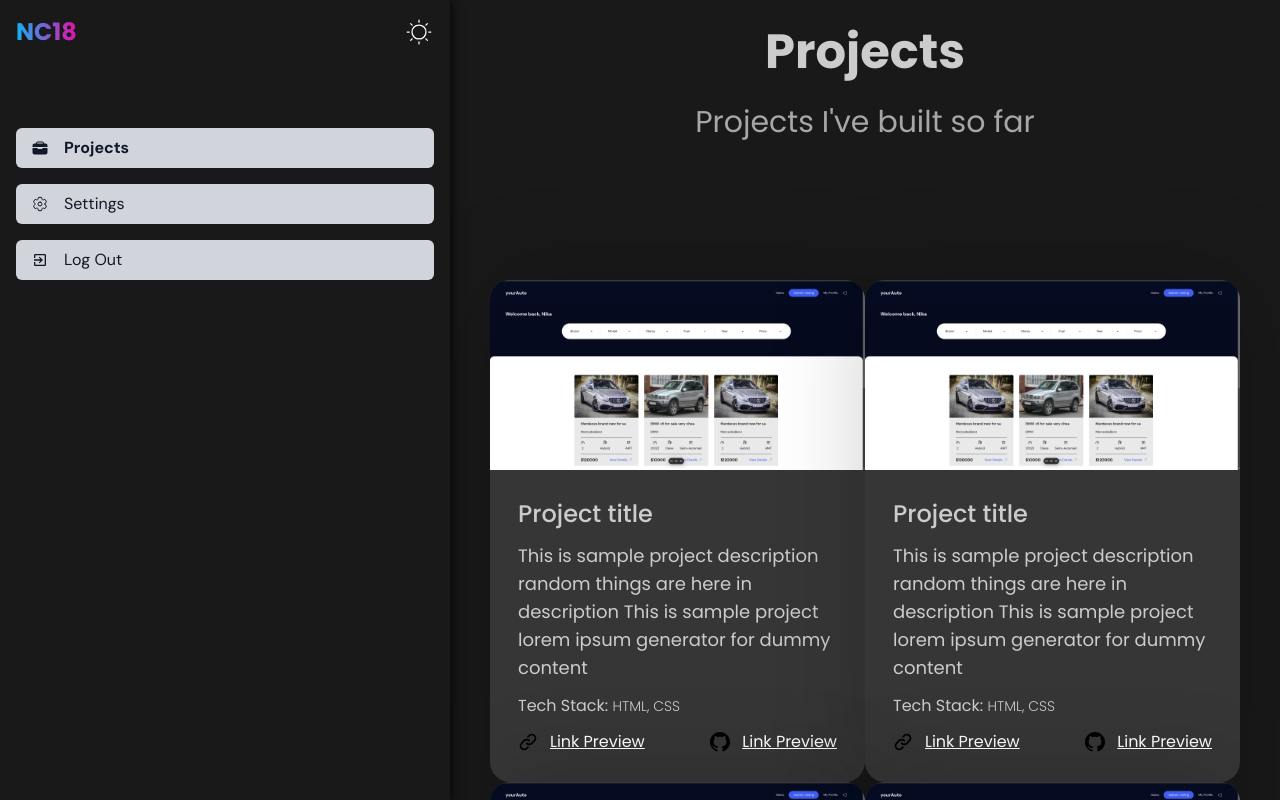
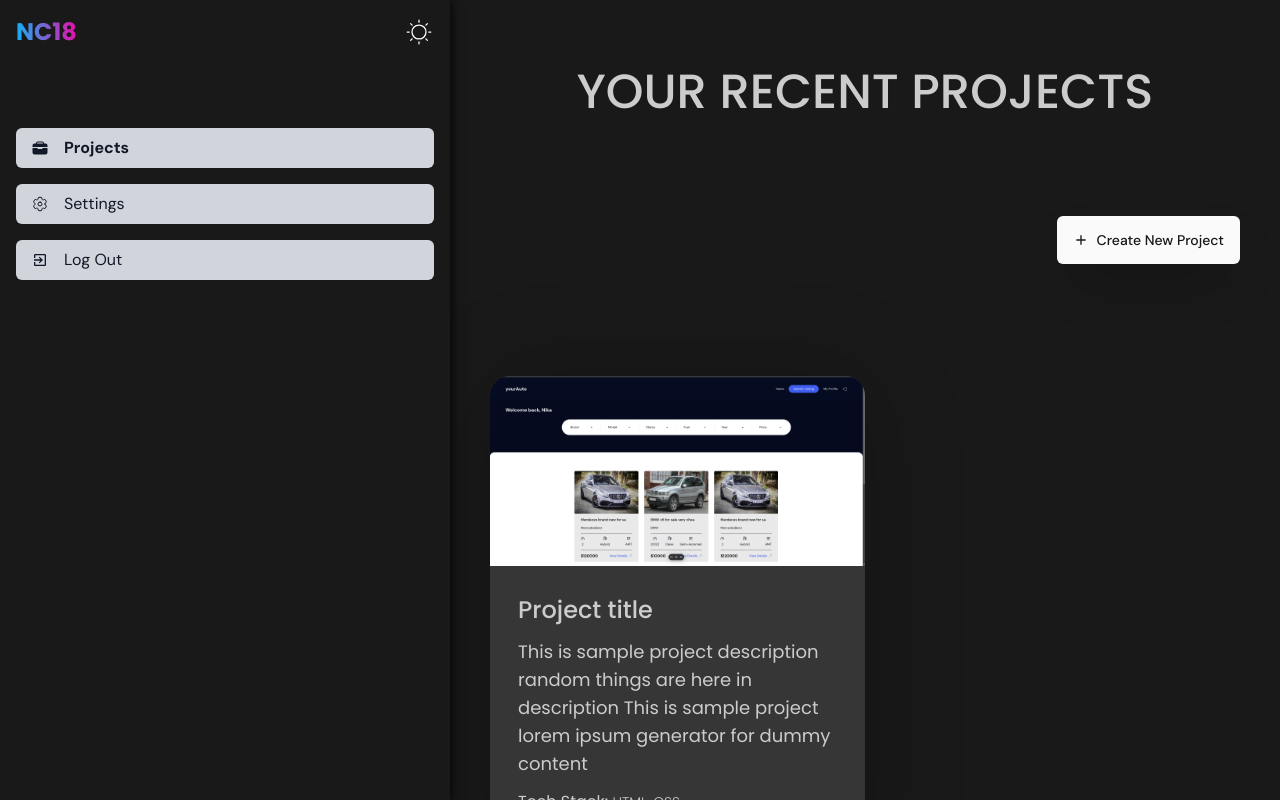
Before and after one commit to nikachitava/personal-portfolio, a React (Vite) app: page /admin in a window 1280 px wide. Built offline with nearby package versions, Linux system fonts and the light colour scheme; no server answers; sample sign-in values are in the browser's storage.

Commit message:
add create new project button

```diff
--- a/src/index.css
+++ b/src/index.css
@@ -18,3 +18,9 @@
 		--radius: 0.5rem;
 	}
 }
+
+@layer base {
+	.animate_img {
+		@apply animate-scroll;
+	}
+}
--- a/src/sections/HeroSection.tsx
+++ b/src/sections/HeroSection.tsx
@@ -13,7 +13,7 @@ const HeroSection = () => {
 				src="/images/nc_icon.jpg"
 				alt="image"
 				loading="lazy"
-				className="hidden lg:block rounded-full w-1/4 h-auto"
+				className="hidden lg:block rounded-full w-1/4 h-auto animate_img"
 			/>
 		</section>
 	);
--- a/src/sections/admin/ProjectsSection.tsx
+++ b/src/sections/admin/ProjectsSection.tsx
@@ -1,15 +1,19 @@
 import ProjectCard from "@/components/custom/ProjectCard";
+import { Button } from "@/components/ui/button";
+import { MdAdd } from "react-icons/md";
 
 const ProjectsSection = () => {
 	return (
-		<section>
-			<h1 className="text-center text-heading font-Poppins font-bold text-5xl leading-6 mb-10 dark:text-solidHeadingDarkMode">
-				Projects
+		<section className="space-y-28 animate__animated animate__fadeInDown mt-10">
+			<h1 className="text-center text-heading uppercase font-medium font-Poppins text-5xl leading-6 mb-10 dark:text-solidHeadingDarkMode">
+				Your Recent Projects
 			</h1>
-			<h4 className="text-center font-Poppins text-3xl text-darkContent mb-[140px] dark:text-lightContent">
-				Projects I've built so far
-			</h4>
-			<div className="flex flex-wrap justify-between">
+			<div className="text-right">
+				<Button className="font-DMSans h-12 shadow-2xl">
+					<MdAdd size={24} /> Create New Project
+				</Button>
+			</div>
+			<div className="flex flex-wrap justify-between gap-10">
 				<ProjectCard />
 				<ProjectCard />
 				<ProjectCard />
--- a/tailwind.config.js
+++ b/tailwind.config.js
@@ -38,6 +38,16 @@ export default {
 				md: "calc(var(--radius) - 2px)",
 				sm: "calc(var(--radius) - 4px)",
 			},
+			keyframes: {
+				scroll: {
+					"0%": { transform: "translateY(0)" },
+					"50%": { transform: "translateY(-10px)" },
+					"100%": { transform: "translateY(0)" },
+				},
+			},
+			animation: {
+				scroll: "scroll 2s ease-in-out infinite",
+			},
 		},
 	},
 	plugins: [require("tailwindcss-animate")],
```
